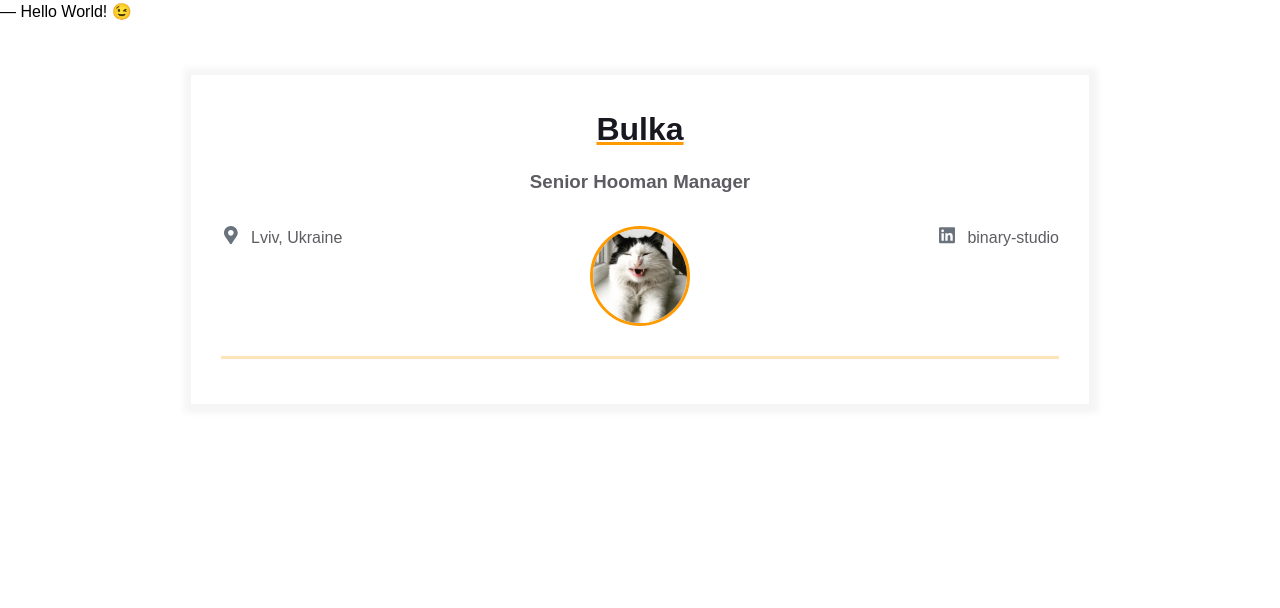
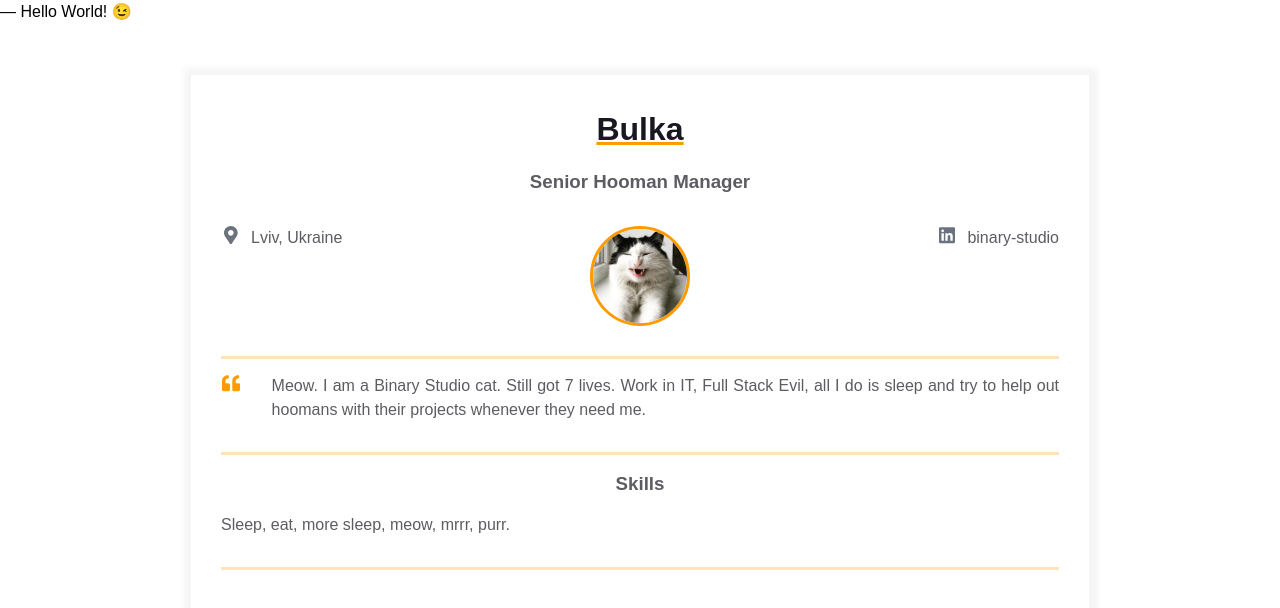
Before and after one commit to irahorianska/homepage, a plain HTML site: page index.html in a window 1280 px wide. Drawn offline with Linux system fonts and the light colour scheme.

Commit message:
create skills block

```diff
--- a/index.html
+++ b/index.html
@@ -59,6 +59,37 @@
                 </div>
                 </div>
           </div>
+
+          <div class="container">
+            <div class="resume__block">
+              <div class="intro">
+                <div class="intro__icon-wrapper">
+                  <svg class="intro__icon" xmlns="http://www.w3.org/2000/svg" viewBox="0 0 512 512">
+                    <path
+                      d="M464 256h-80v-64c0-35.3 28.7-64 64-64h8c13.3 0 24-10.7
+                      24-24V56c0-13.3-10.7-24-24-24h-8c-88.4 0-160 71.6-160 160v240c0
+                      26.5 21.5 48 48 48h128c26.5 0 48-21.5
+                      48-48V304c0-26.5-21.5-48-48-48zm-288 0H96v-64c0-35.3 28.7-64
+                      64-64h8c13.3 0 24-10.7 24-24V56c0-13.3-10.7-24-24-24h-8C71.6 32 0
+                      103.6 0 192v240c0 26.5 21.5 48 48 48h128c26.5 0
+                      48-21.5 48-48V304c0-26.5-21.5-48-48-48z"
+                    ></path>
+                  </svg>
+                </div>
+                <p class="intro_text">Meow. I am a Binary Studio cat. Still got 7 lives. Work in IT, Full Stack Evil, all I do is sleep and try to help out hoomans with their projects whenever they need me.</p>
+              </div>
+            </div>
+          </div>
+
+          <div class="container">
+            <div class="resume__block">
+              <div class="skills">
+                <h3 class="skills__header">Skills</h3>
+                <p class="skills__text">Sleep, eat, more sleep, meow, mrrr, purr.</p>
+              </div>
+            </div>
+          </div>
+
         </div>
       </main>
   </body>
```
Lines whose indentation alone changed are shown as unchanged.
